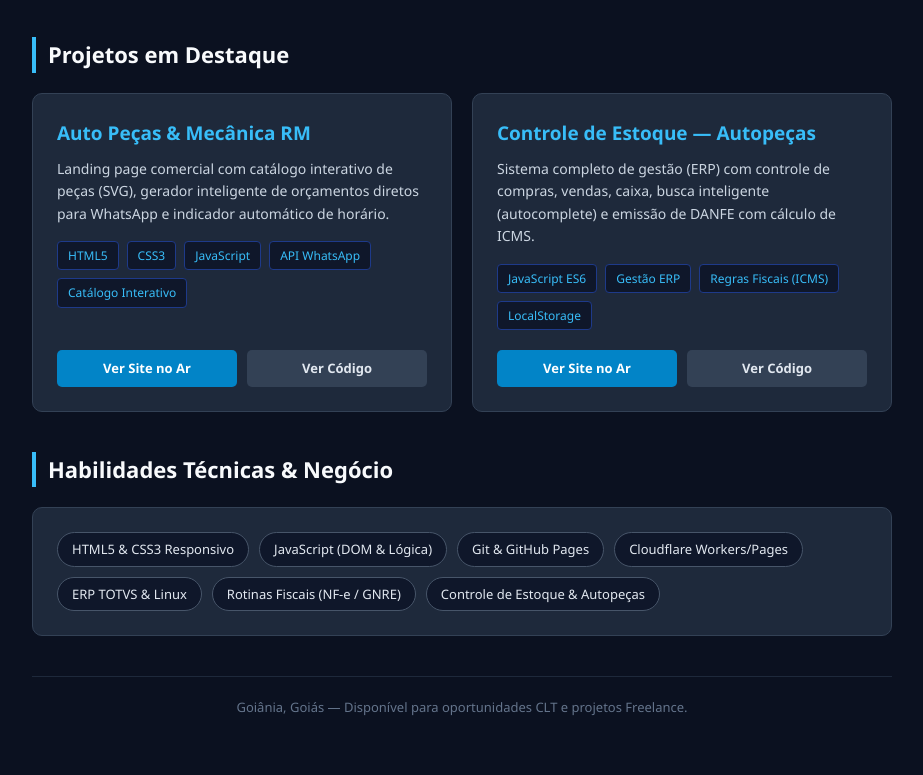
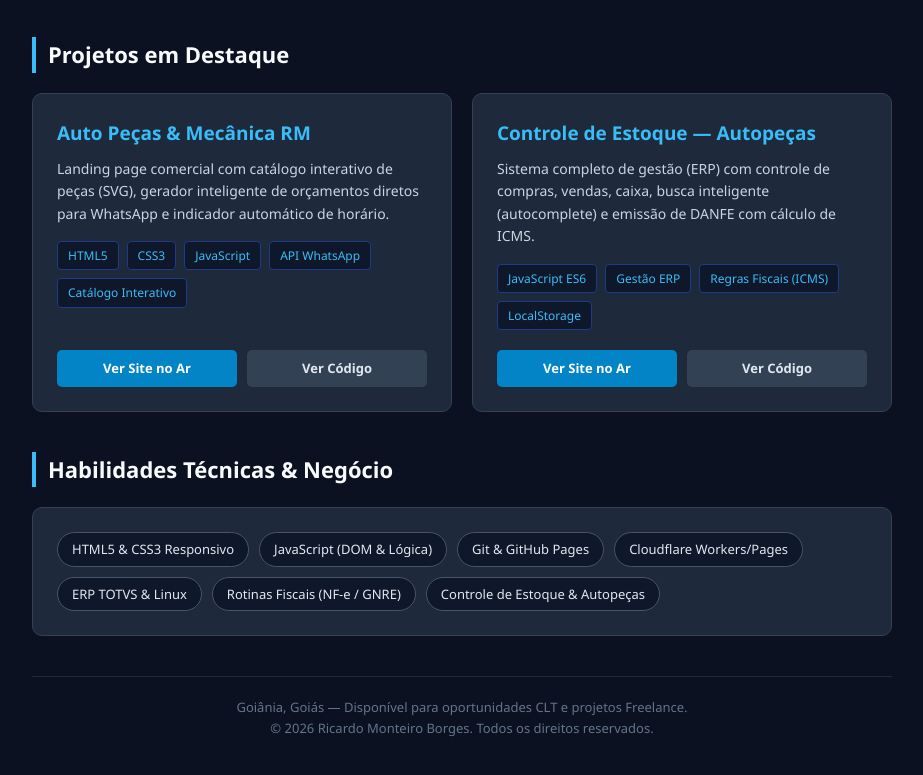
Before and after one commit to ricardomonteirodev/ricardomonteirodev.github.io, a plain HTML site: page index.html in a window 1280 px wide. Shown: the part 391-1166 px from the top of the page, without its empty margins (178-1101 px from the left). Drawn offline with Linux system fonts and the light colour scheme.

Commit message:
1. Atualiza descricao e rodape do portfolio

```diff
--- a/index.html
+++ b/index.html
@@ -269,6 +269,7 @@
 
     <footer>
       <p>Goiânia, Goiás — Disponível para oportunidades CLT e projetos Freelance.</p>
+      <p>© 2026 Ricardo Monteiro Borges. Todos os direitos reservados.</p>
     </footer>
   </div>
 
```
